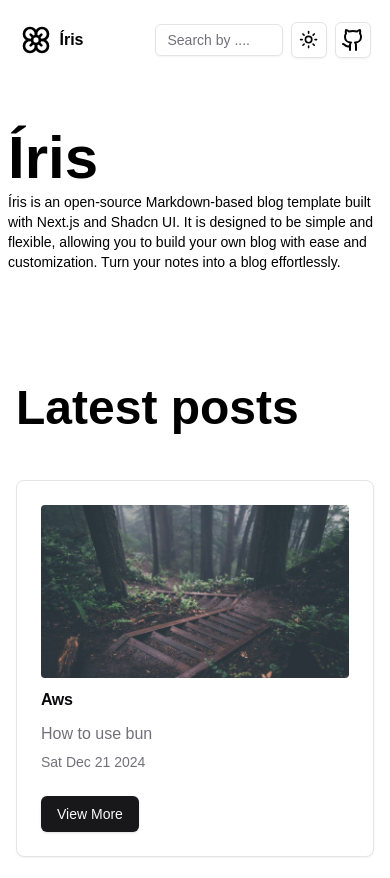
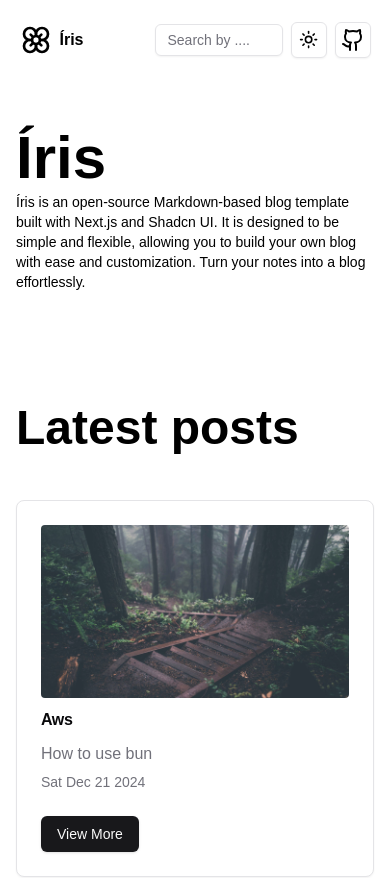
Before and after one commit to Ianmello10/Iris, a Next.js app: page / in a window 390 px wide. Shown: the top 878 px of the page. Built offline with nearby package versions, Linux system fonts and the light colour scheme.

Commit message:
chore:update ui

```diff
--- a/app/page.tsx
+++ b/app/page.tsx
@@ -17,7 +17,7 @@ const { posts } = await getAllPosts();
 		<div className=" w-full flex flex-col min-h-screen gap-y-10  mt-12  container mx-auto ">
 
 			<main className="w-full lg:mt-12   ">
-				<div className="flex lg:w-full flex-col lg:flex-row mx-auto justify-between items-center   ">
+				<div className="px-2 flex lg:w-full md:px-0 flex-col lg:flex-row mx-auto justify-between items-center   ">
 					<div className="lg:w-[50%] px-2 flex flex-col  ">
 						<h1 className="text-6xl font-extrabold">Íris </h1>
 						<p className="text-sm lg:text-xl mt-1 ">
--- a/components/custom/nav-bar.tsx
+++ b/components/custom/nav-bar.tsx
@@ -52,7 +52,7 @@ const router = useRouter()
 	return (
 		<>
 			<header className="w-full h-20      bg-transparent sticky z-50  top-0   backdrop-blur-sm container mx-auto ">
-				<nav className="w-[90%] lg:w-full  h-20 flex items-center justify-between mx-auto   ">
+				<nav className="w-[90%] lg:container  h-20 flex items-center justify-between mx-auto   ">
 					<Link href={"/"}>
 						<div className="w-32 flex items-center h-full gap-x-2 ">
 							{" "}
```
